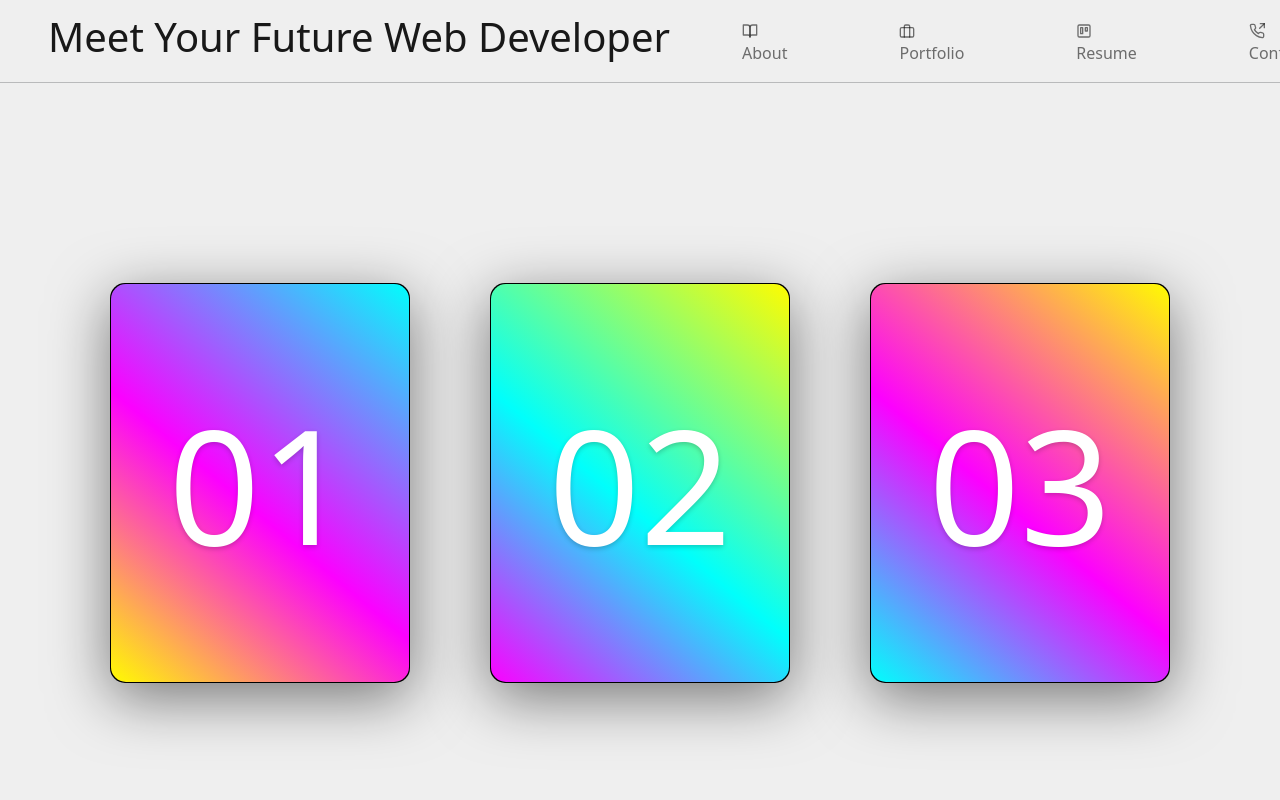
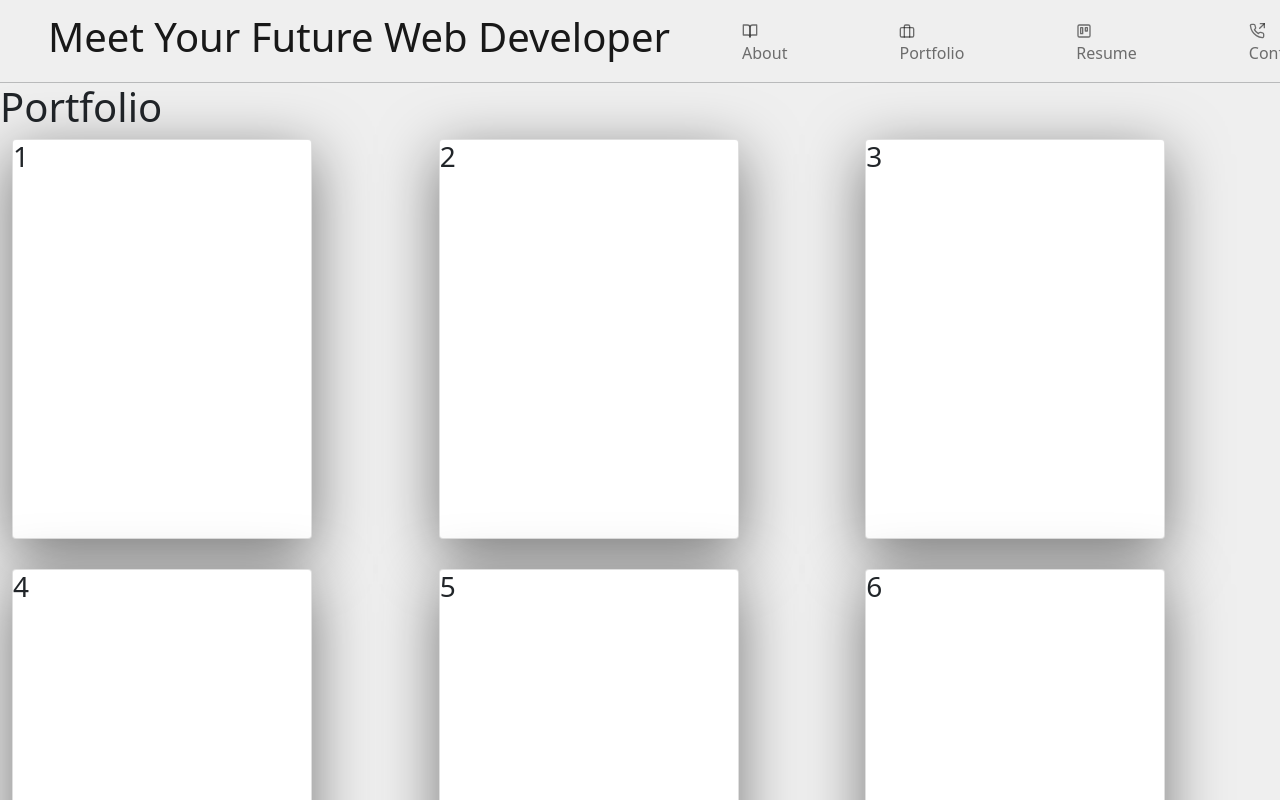
Before and after one commit to rprice000/portfolio-v2, a React (Create React App) app in the folder client/: page /portfolio in a window 1280 px wide. Shown: the top 800 px of the page. Built offline with nearby package versions, Linux system fonts and the light colour scheme.

Commit message:
more testing on portfolio page

```diff
--- a/client/src/pages/Portfolio/Portfolio.css
+++ b/client/src/pages/Portfolio/Portfolio.css
@@ -1,104 +1,23 @@
 /* Portfolio page Styling */
 
 
-  .portfolio-body {
+#portfolio-page {
+  background-color: #EFEFEF;
   margin: 0;
   padding: 0;
-    display: flex;
-    justify-content: center;
-    align-items: center;
   min-height: 100vh;
-    background-color: #EFEFEF;
 }
 
 
+.card-column {
+  margin: 30px 0;
+}
 
-  /* .portfolio-body .container {
-    max-width: 100vw;
-    display: grid;
-    grid-template-columns: repeat(auto-fit, minmax(300px, 1fr));
-    grid-gap: 35px;
-    margin: 0 auto;
-    padding: 40px 0;
- } */
-
-
-
-
-
-
-
-
-
-  .portfolio-body .container .card {
-    position: relative;
+.cards {
+  height: 300px;
+  border-radius: 15px;
+  box-shadow: 0 15px 60px rgba(0, 0, 0, 0.5);
+  background-color: black;
   width: 300px;
   height: 400px;
-    margin: 0 auto;
-    background: #000;
-    border-radius: 15px;
-    box-shadow: 0 15px 60px rgba(0, 0, 0, 0.5);
 }
-  .portfolio-body .container .card .face {
-    position: absolute;
-    bottom: 0;
-    left: 0;
-    width: 100%;
-    height: 100%;
-    display: flex;
-    justify-content: center;
-    align-items: center;
- }
-  .portfolio-body .container .card .face.face1 {
-    box-sizing: border-box;
-    padding: 20px;
- }
-  .portfolio-body .container .card .face.face1 h2 {
-    margin: 0;
-    padding: 0;
- }
-  .portfolio-body .container .card .face.face1 .java {
-    background-color: #fffc00;
-    -webkit-background-clip: text;
-    -webkit-text-fill-color: transparent;
- }
-  .portfolio-body .container .card .face.face1 .python {
-    background-color: #00fffc;
-    -webkit-background-clip: text;
-    -webkit-text-fill-color: transparent;
- }
-  .portfolio-body .container .card .face.face1 .cSharp {
-    background-color: #fc00ff;
-    -webkit-background-clip: text;
-    -webkit-text-fill-color: transparent;
- }
-  .portfolio-body .container .card .face.face2 {
-    transition: 0.5s;
- }
-  .portfolio-body .container .card .face.face2 h2 {
-    margin: 0;
-    padding: 0;
-    font-size: 10em;
-    color: #fff;
-    transition: 0.5s;
-    text-shadow: 0 2px 5px rgba(0, 0, 0, 0.2);
-    z-index: 10;
- }
-  .portfolio-body .container .card:hover .face.face2 {
-    height: 60px;
- }
-  .portfolio-body .container .card:hover .face.face2 h2 {
-    font-size: 2em;
- }
-  .portfolio-body .container .card:nth-child(1) .face.face2 {
-    background-image: linear-gradient(40deg, #fffc00 0%, #fc00ff 45%, #00fffc 100%);
-    border-radius: 15px;
- }
-  .portfolio-body .container .card:nth-child(2) .face.face2 {
-    background-image: linear-gradient(40deg, #fc00ff 0%, #00fffc 45%, #fffc00 100%);
-    border-radius: 15px;
- }
-  .portfolio-body .container .card:nth-child(3) .face.face2 {
-    background-image: linear-gradient(40deg, #00fffc 0%, #fc00ff 45%, #fffc00 100%);
-    border-radius: 15px;
- }
--- a/client/src/pages/Portfolio/Portfolio.js
+++ b/client/src/pages/Portfolio/Portfolio.js
@@ -1,64 +1,83 @@
 // React Imports
 import React from 'react';
 // import { Container, Card, Col, Row, ListGroup, Table } from 'react-bootstrap';
-import { Container, Row } from 'react-bootstrap';
+import { Container, Row, Col, Card } from 'react-bootstrap';
 
 // Styling Imports
 import '../Portfolio/Portfolio.css'
-// import '../Portfolio/Portfolio.scss'
+
 // Component Imports
 
 
 
 const Portfolio = () => {
     return (
-                    <div class="portfolio-body" >
-                        <Container>
-                            <Row>
-                            <div class="card">
-                            <div class="face face1">
-                                <div class="content">
-                                <h2 class="java">Java</h2>
-                                <p class="java">Java is a class-based, object-oriented programming language that is designed to have as few implementation dependencies as possible.</p>
-                                </div>
-                            </div>
-                            <div class="face face2">
-                                <h2>01</h2>
-                            </div>
-                            </div>
+            <div id="portfolio-page">
+                <section id="portfolio-hero">
+                <h1>Portfolio</h1>
+                </section>
+                <Container fluid>
 
-                            <div class="card">
-                            <div class="face face1">
-                                <div class="content">
-                                <h2 class="python">Python</h2>
-                                <p class="python">Python is an interpreted, high-level and general-purpose programming language.</p>
-                                </div>
-                            </div>
-                            <div class="face face2">
-                                <h2>02</h2>
-                            </div>
-                            </div>
+                    <Row>
+                        <Col className="card-column">
+                            <Card className="cards">
+                                <h3>1</h3>
+                            </Card>
+                        </Col>
+                        <Col className="card-column">
+                            <Card className="cards">
+                                <h3>2</h3>
+                            </Card>
+                        </Col>
+                        <Col className="card-column">
+                            <Card className="cards">
+                                <h3>3</h3>
+                            </Card>
+                        </Col>
+                    </Row>
 
-                            <div class="card">
-                            <div class="face face1">
-                                <div class="content">
-                                <h2 class="cSharp">C#</h2>
-                                <p class="cSharp">C# is a general-purpose, multi-paradigm programming language encompassing static typing, strong typing, lexically scoped and component-oriented programming disciplines.</p>
-                                </div>
-                            </div>
-                            <div class="face face2">
-                                <h2>03</h2>
-                            </div>
-                            </div>
-                            </Row>
+                    <Row>
+                        <Col className="card-column">
+                            <Card className="cards">
+                                <h3>4</h3>
+                            </Card>
+                        </Col>
+                        <Col className="card-column">
+                            <Card className="cards">
+                                <h3>5</h3>
+                            </Card>
+                        </Col>
+                        <Col className="card-column">
+                            <Card className="cards">
+                                <h3>6</h3>
+                            </Card>
+                        </Col>
+                    </Row>
+
+                    <Row className="justify-content-around">
+                        <Col className="card-column">
+                            <Card className="cards">
+                                <h3>7</h3>
+                            </Card>
+                        </Col>
+                        <Col className="card-column">
+                            <Card className="cards">
+                                <h3>8</h3>
+                            </Card>
+                        </Col>
+                        <Col className="card-column">
+                            <Card className="cards">
+                                <h3>9</h3>
+                            </Card>
+                        </Col>
+                    </Row>
 
 
 
 
-                        </Container>
 
-                    </div>
-
+                </Container>
+            </div>
 
     )
 }
```
Lines whose indentation alone changed are shown as unchanged.
